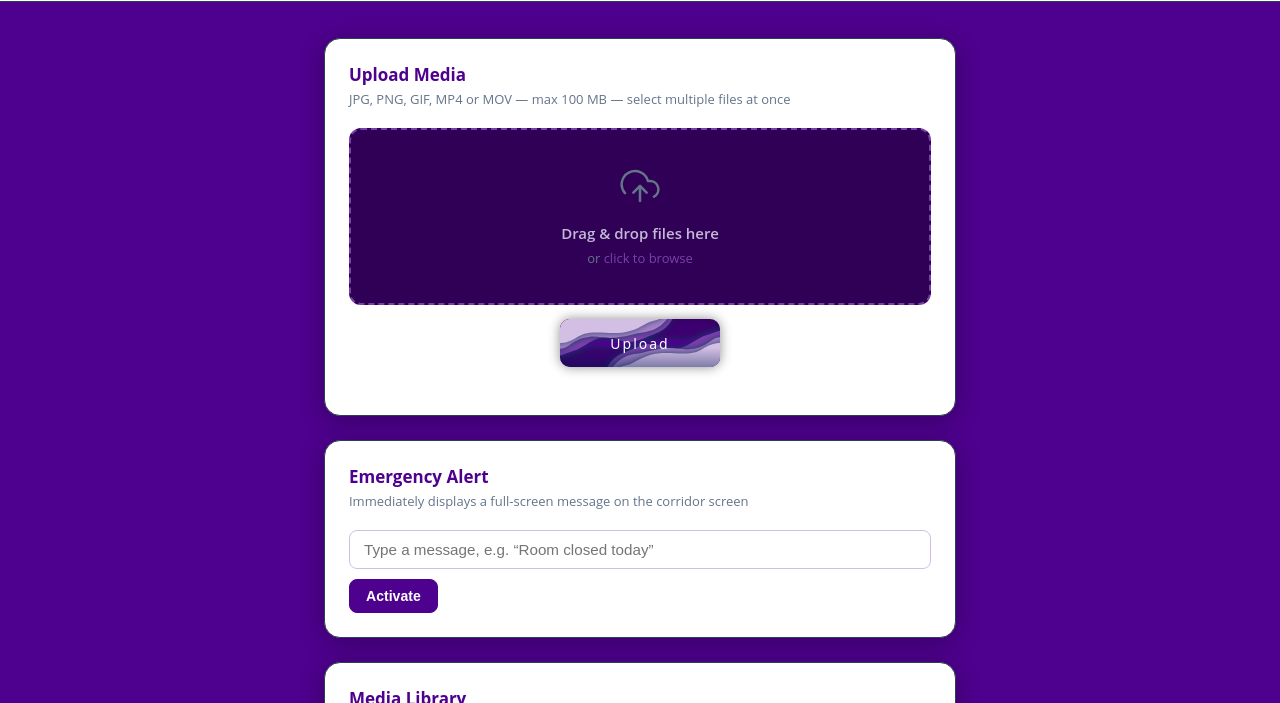
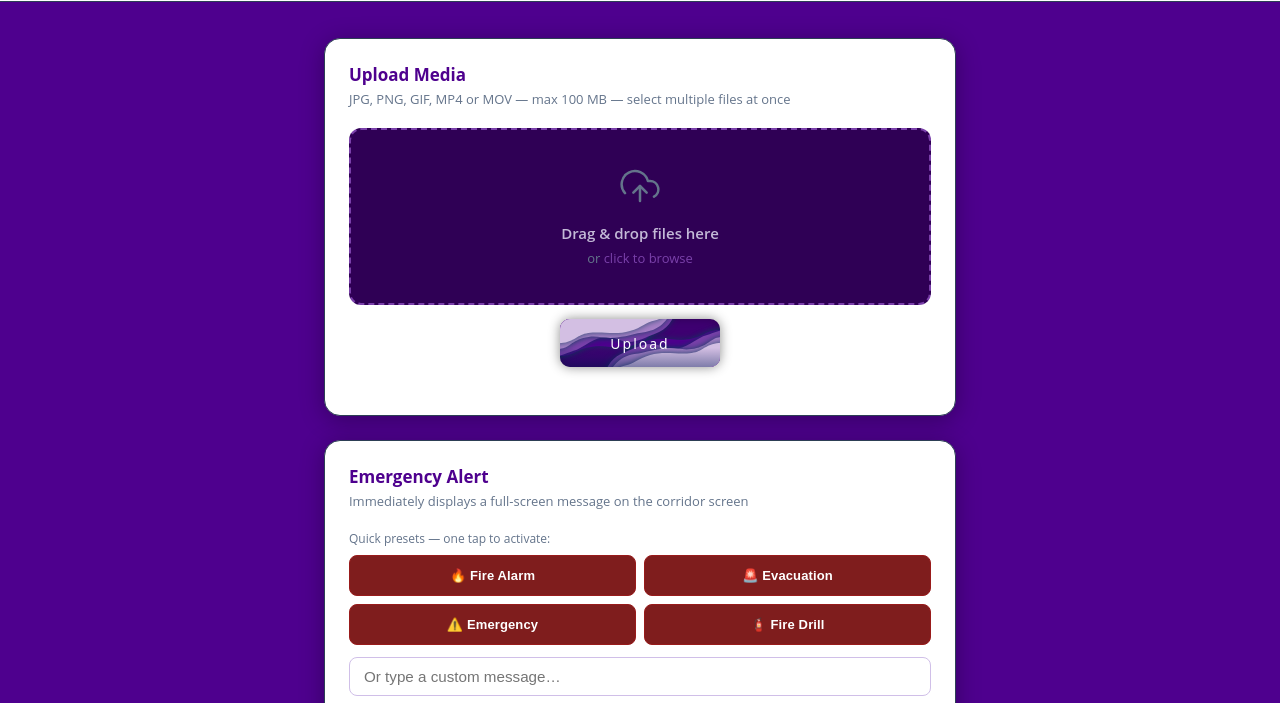
Before and after one commit to Lockz178/a3-info-screen, a website: page frontend/dashboard.html in a window 1280 px wide. Shown: the part 80-783 px from the top of the page. Drawn offline with Linux system fonts and the light colour scheme; no server answers.

Commit message:
Add one-tap emergency preset buttons to alert section
Four preset buttons (Fire Alarm, Evacuation, Emergency, Fire Drill) send
a pre-written alert instantly with a single tap — no typing needed in an
emergency. Custom message input is still available below the presets.

```diff
--- a/frontend/dashboard.html
+++ b/frontend/dashboard.html
@@ -107,8 +107,25 @@
       <div id="alertStatus" class="alert-current" hidden>
         <span id="alertCurrentText"></span>
       </div>
+      <div class="alert-presets">
+        <p class="alert-presets__label">Quick presets — one tap to activate:</p>
+        <div class="alert-presets__grid">
+          <button class="alert-preset-btn" data-message="FIRE ALARM — Evacuate immediately via the nearest exit">
+            🔥 Fire Alarm
+          </button>
+          <button class="alert-preset-btn" data-message="BUILDING EVACUATION — Please leave the building now">
+            🚨 Evacuation
+          </button>
+          <button class="alert-preset-btn" data-message="EMERGENCY — Please follow staff instructions immediately">
+            ⚠️ Emergency
+          </button>
+          <button class="alert-preset-btn" data-message="FIRE DRILL — This is a drill, please evacuate calmly">
+            🧯 Fire Drill
+          </button>
+        </div>
+      </div>
       <div class="alert-form">
-        <input type="text" id="alertInput" class="login-input" placeholder="Type a message, e.g. &ldquo;Room closed today&rdquo;" maxlength="200" />
+        <input type="text" id="alertInput" class="login-input" placeholder="Or type a custom message&hellip;" maxlength="200" />
         <div class="alert-actions">
           <button id="activateAlertBtn" class="dash-action-btn dash-action-btn--primary">Activate</button>
           <button id="clearAlertBtn" class="dash-action-btn dash-action-btn--danger" hidden>Clear alert</button>
--- a/frontend/dashboard.js
+++ b/frontend/dashboard.js
@@ -748,9 +748,7 @@ async function loadAlert() {
   } catch {}
 }
 
-document.getElementById("activateAlertBtn").addEventListener("click", async () => {
-  const message = document.getElementById("alertInput").value.trim();
-  if (!message) return;
+async function activateAlert(message) {
   const res = await apiFetch("/api/alert", {
     method: "POST",
     headers: { "Content-Type": "application/json" },
@@ -761,6 +759,16 @@ document.getElementById("activateAlertBtn").addEventListener("click", async () =
     document.getElementById("alertInput").value = "";
     await loadAlert();
   }
+}
+
+document.getElementById("activateAlertBtn").addEventListener("click", async () => {
+  const message = document.getElementById("alertInput").value.trim();
+  if (!message) return;
+  await activateAlert(message);
+});
+
+document.querySelectorAll(".alert-preset-btn").forEach(btn => {
+  btn.addEventListener("click", () => activateAlert(btn.dataset.message));
 });
 
 document.getElementById("clearAlertBtn").addEventListener("click", async () => {
--- a/frontend/style.css
+++ b/frontend/style.css
@@ -1425,6 +1425,44 @@ input[type="range"] {
 
 /* ── Alert card (dashboard) ─────────────────────────────────────────────── */
 
+.alert-presets {
+  margin-bottom: 12px;
+}
+
+.alert-presets__label {
+  font-size: 12px;
+  color: #64748b;
+  margin-bottom: 8px;
+}
+
+.alert-presets__grid {
+  display: grid;
+  grid-template-columns: 1fr 1fr;
+  gap: 8px;
+}
+
+.alert-preset-btn {
+  padding: 12px 10px;
+  background: #7f1d1d;
+  color: #fff;
+  border: 1.5px solid #991b1b;
+  border-radius: 8px;
+  font-size: 13px;
+  font-weight: 700;
+  cursor: pointer;
+  text-align: center;
+  letter-spacing: 0.01em;
+  transition: background 0.15s, transform 0.1s;
+}
+
+.alert-preset-btn:hover {
+  background: #991b1b;
+}
+
+.alert-preset-btn:active {
+  transform: scale(0.97);
+}
+
 .alert-form {
   display: flex;
   flex-direction: column;
```
